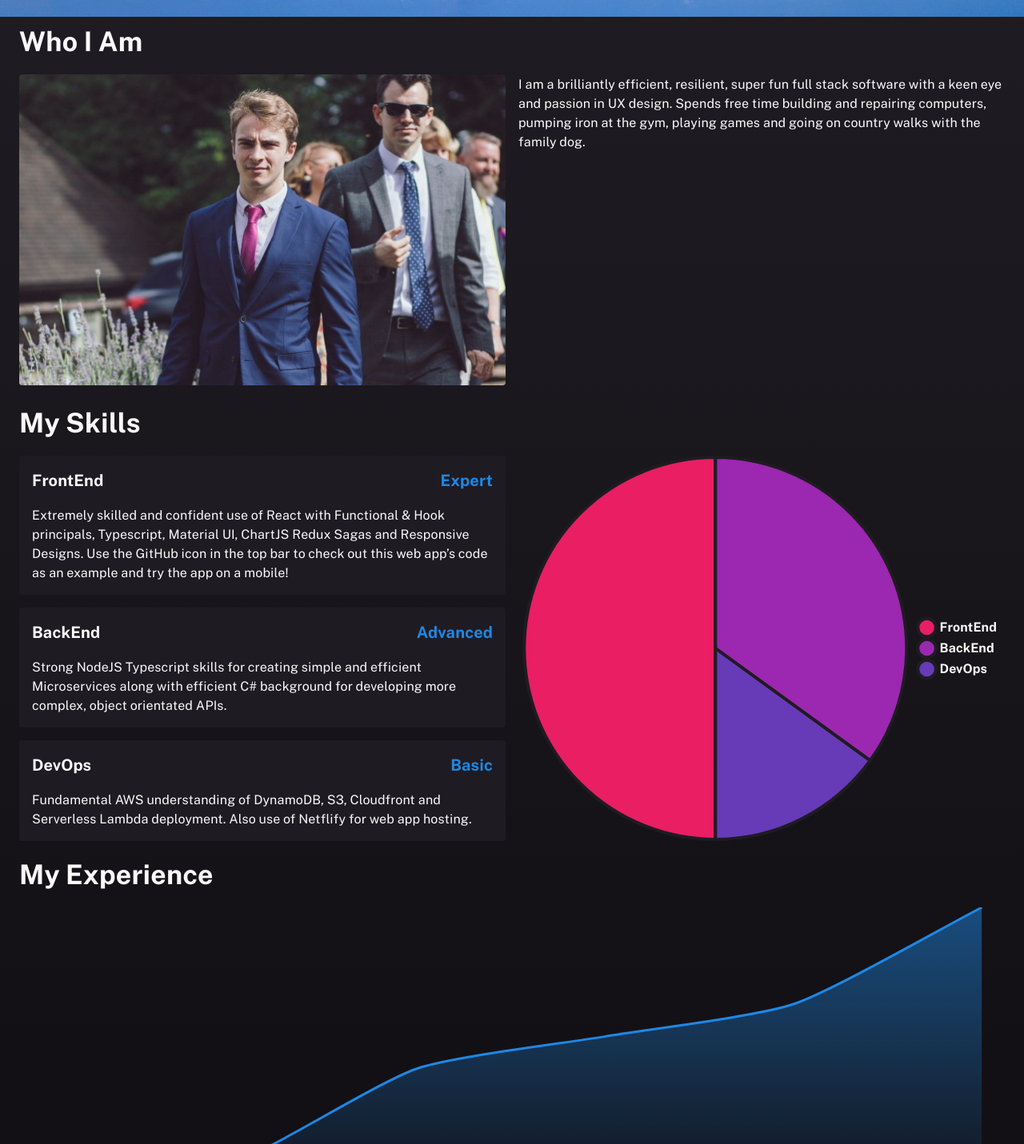
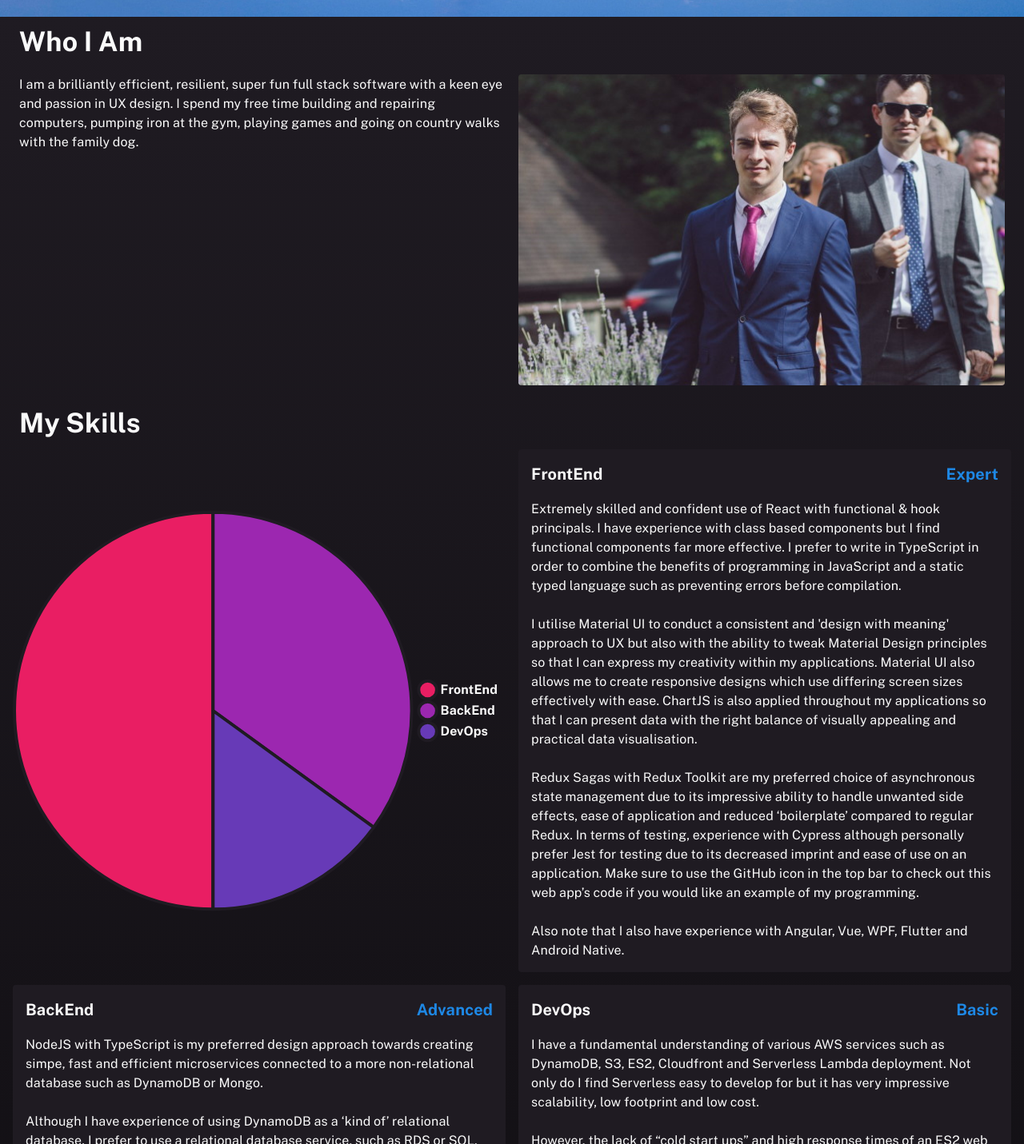
Before and after one commit to soupjake/me_app, a React (Create React App) app: page / in a window 1280 px wide. Shown: the part 779-2210 px from the top of the page at 80% size. Built offline with nearby package versions, Linux system fonts and the light colour scheme.

Commit message:
improved skills

```diff
--- a/package.json
+++ b/package.json
@@ -20,6 +20,7 @@
   "devDependencies": {
     "@types/chart.js": "^2.9.21",
     "@types/dotenv": "^8.2.0",
+    "@types/jest": "^25.2.3",
     "@types/node": "^14.0.11",
     "@types/react": "^16.9.35",
     "@types/react-dom": "^16.9.8",
--- a/src/components/Pages/Home.tsx
+++ b/src/components/Pages/Home.tsx
@@ -82,16 +82,23 @@ export default function Home() {
             <Grid item xs={12}>
               <Typography variant={getSubheaderSize(smAndDown)}>Who I Am</Typography>
             </Grid>
-            <Grid item xs={12} md={6}>
-              {whoImg}
-            </Grid>
+            {smAndDown && (
+              <Grid item xs={12}>
+                {whoImg}
+              </Grid>
+            )}
             <Grid item xs={12} md={6}>
               <Typography variant="body1">
                 I am a brilliantly efficient, resilient, super fun full stack software with a keen eye and passion in UX
-                design. Spends free time building and repairing computers, pumping iron at the gym, playing games and
-                going on country walks with the family dog.
+                design. I spend my free time building and repairing computers, pumping iron at the gym, playing games
+                and going on country walks with the family dog.
               </Typography>
             </Grid>
+            {!smAndDown && (
+              <Grid item md={6}>
+                {whoImg}
+              </Grid>
+            )}
             <Skills />
             <Experience />
             <Grid container item xs={12} md={6} alignItems="center" spacing={2}>
--- a/src/components/Views/Skills.tsx
+++ b/src/components/Views/Skills.tsx
@@ -12,6 +12,7 @@ import useMediaQuery from "@material-ui/core/useMediaQuery";
 import { makeStyles, Theme, createStyles } from "@material-ui/core/styles";
 import PieChart from "../Charts/PieChart";
 import clsx from "clsx";
+
 const useStyles = makeStyles((theme: Theme) =>
   createStyles({
     skill: {
@@ -37,20 +38,6 @@ export default function Skills() {
     }
   }, [skills.length, error, dispatch]);
 
-  const pieLoading = (
-    <Grid item xs={12} md={6}>
-      <Grid container justify="center">
-        <Skeleton variant="circle" height={smAndDown ? 300 : 400} width={smAndDown ? 300 : 400} />
-      </Grid>
-    </Grid>
-  );
-
-  const pieChart = (
-    <Grid item xs={12} md={6}>
-      <PieChart skills={skills} handleOnHover={setHover} smAndDown={smAndDown} />
-    </Grid>
-  );
-
   return (
     <>
       <Grid item xs={12}>
@@ -58,7 +45,11 @@ export default function Skills() {
       </Grid>
       {loading ? (
         <>
-          {smAndDown && pieLoading}
+          <Grid item xs={12} md={6}>
+            <Grid container justify="center">
+              <Skeleton variant="circle" height={smAndDown ? 300 : 400} width={smAndDown ? 300 : 400} />
+            </Grid>
+          </Grid>
           <Grid item xs={12} md={6}>
             <Grid container spacing={2}>
               <Grid item xs={12}>
@@ -72,19 +63,18 @@ export default function Skills() {
               </Grid>
             </Grid>
           </Grid>
-          {!smAndDown && pieLoading}
         </>
       ) : error || !skills.length ? (
         <Grid item xs={12}>
           <Typography variant="h6">No skills to show.</Typography>
         </Grid>
       ) : (
-        <>
-          {smAndDown && pieChart}
+        <Grid container spacing={2}>
           <Grid item xs={12} md={6}>
-            <Grid container spacing={2}>
+            <PieChart skills={skills} handleOnHover={setHover} smAndDown={smAndDown} />
+          </Grid>
           {skills.map((skill: Skill) => (
-                <Grid item xs={12} key={skill.name}>
+            <Grid item xs={12} md={6} key={skill.name}>
               <DataPaper
                 title={skill.name}
                 subtitle={skill.level}
@@ -94,9 +84,6 @@ export default function Skills() {
             </Grid>
           ))}
         </Grid>
-          </Grid>
-          {!smAndDown && pieChart}
-        </>
       )}
     </>
   );
--- a/src/helpers/chart-helper.ts
+++ b/src/helpers/chart-helper.ts
@@ -68,7 +68,7 @@ export function tooltipStyle(theme: Theme, displayColors: boolean) {
     titleFontSize: 0,
     titleMarginBottom: 2,
     bodyFontSize: 16,
-    bodyFontColor: theme.palette.primary.main,
+    bodyFontColor: theme.palette.text.primary,
     bodyFontStyle: "bold",
     intersect: false
   };
--- a/src/store/data/skills.json
+++ b/src/store/data/skills.json
@@ -3,18 +3,18 @@
     "name": "FrontEnd",
     "level": "Expert",
     "value": 50.0,
-    "description": "Extremely skilled and confident use of React with Functional & Hook principals, Typescript, Material UI, ChartJS Redux Sagas and Responsive Designs. Use the GitHub icon in the top bar to check out this web app’s code as an example and try the app on a mobile!"
+    "description": "Extremely skilled and confident use of React with functional & hook principals. I have experience with class based components but I find functional components far more effective. I prefer to write in TypeScript in order to combine the benefits of programming in JavaScript and a static typed language such as preventing errors before compilation.\n\n I utilise Material UI to conduct a consistent and 'design with meaning' approach to UX but also with the ability to tweak Material Design principles so that I can express my creativity within my applications. Material UI also allows me to create responsive designs which use differing screen sizes effectively with ease. ChartJS is also applied throughout my applications so that I can present data with the right balance of visually appealing and practical data visualisation. \n\n Redux Sagas with Redux Toolkit are my preferred choice of asynchronous state management due to its impressive ability to handle unwanted side effects, ease of application and reduced ‘boilerplate’ compared to regular Redux. In terms of testing, experience with Cypress although personally prefer Jest for testing due to its decreased imprint and ease of use on an application. Make sure to use the GitHub icon in the top bar to check out this web app’s code if you would like an example of my programming. \n\n Also note that I also have experience with Angular, Vue, WPF, Flutter and Android Native."
   },
   {
     "name": "BackEnd",
     "level": "Advanced",
     "value": 35.0,
-    "description": "Strong NodeJS Typescript skills for creating simple and efficient Microservices along with efficient C# background for developing more complex, object orientated APIs."
+    "description": "NodeJS with TypeScript is my preferred design approach towards creating simpe, fast and efficient microservices connected to a more non-relational database such as DynamoDB or Mongo. \n\n Although I have experience of using DynamoDB as a ‘kind of’ relational database, I prefer to use a relational database service, such as RDS or SQL, connected to a C# .Net Core Web API for dealing with more complex data due to C#’s amazing OOP principals ease of TTD with Moq and xUnit."
   },
   {
     "name": "DevOps",
     "level": "Basic",
     "value": 15.0,
-    "description": "Fundamental AWS understanding of DynamoDB, S3, Cloudfront and Serverless Lambda deployment. Also use of Netflify for web app hosting."
+    "description": "I have a fundamental understanding of various AWS services such as DynamoDB, S3, ES2, Cloudfront and Serverless Lambda deployment. Not only do I find Serverless easy to develop for but it has very impressive scalability, low footprint and low cost.\n\n However, the lack of “cold start ups” and high response times of an ES2 web service cannot be ignored when speed is required. I also have use of Netflify for simple web app hosting with this web app being hosted through Netlify."
   }
 ]
```
Also changed, not shown: 1 other file (tests, documents, lock files or other folders). Lines whose indentation alone changed are shown as unchanged.
